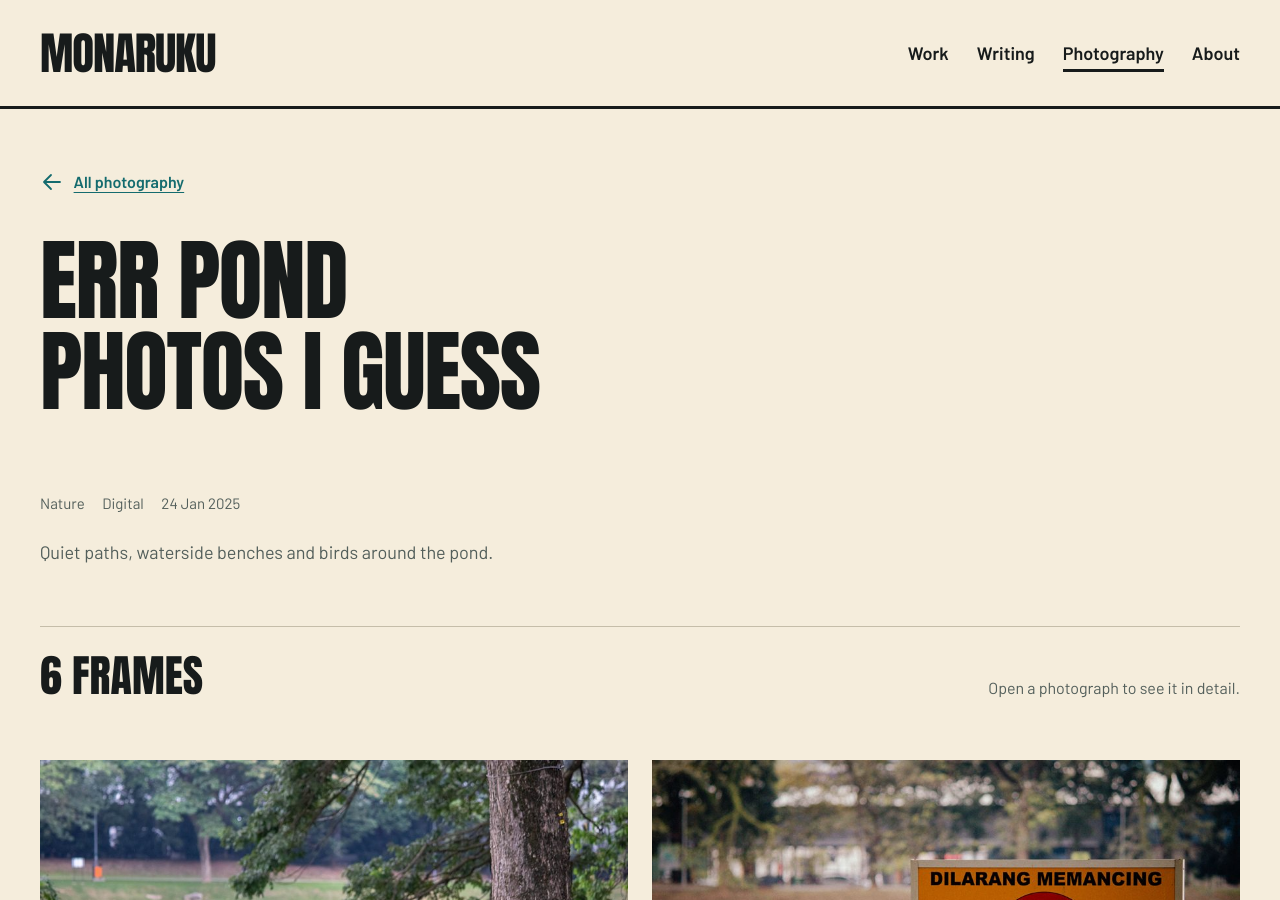
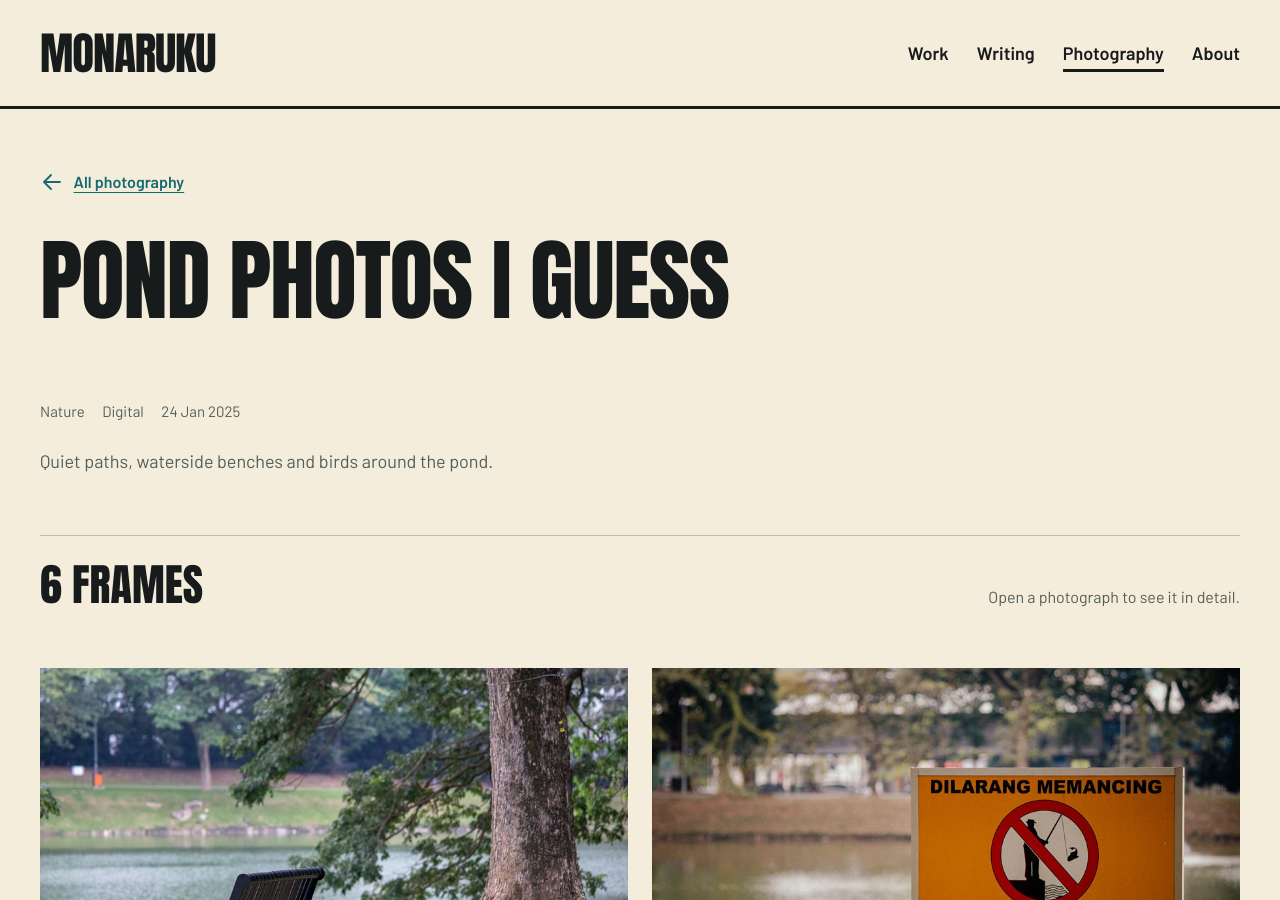
Before and after one commit to Monaruku/Monaruku.github.io, a Jekyll site: the page built from _photo_albums/err-pond-photos-i-guess-24-01-2025.md, in a window 1280 px wide and 900 px high. Built offline with Jekyll 4.4.1, drawn with Linux system fonts in a browser that asks for light colours.

Commit message:
Remove Err from Pond Photos album title

```diff
--- a/_photo_albums/err-pond-photos-i-guess-24-01-2025.md
+++ b/_photo_albums/err-pond-photos-i-guess-24-01-2025.md
@@ -1,6 +1,6 @@
 ---
 # Source folder: Err Pond Photos I Guess 24_01_2025
-title: "Err Pond Photos I Guess"
+title: "Pond Photos I Guess"
 order: 2
 category: "nature"
 shoot_date: "2025-01-24"
```
Also changed, not shown: assets/photography/SOURCES.md (+1 -1 lines).
